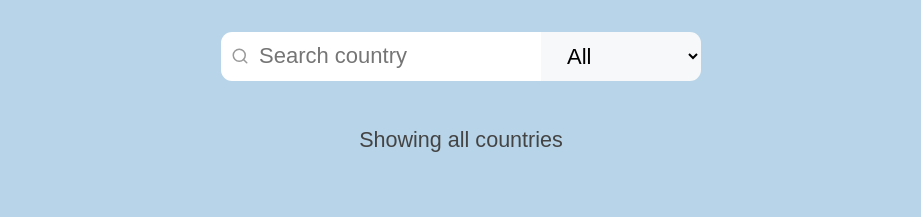
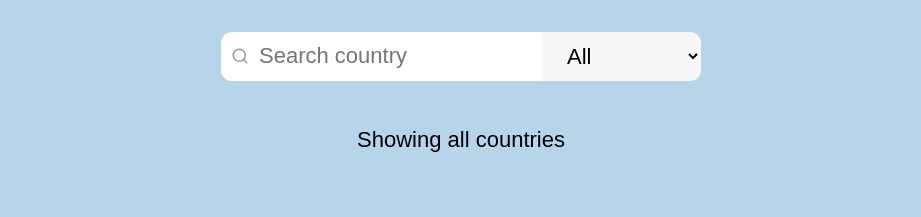
Before and after one commit to lovelyv/cast-project, a React (Vite) app: page /showcase in a window 1280 px wide. Shown: the part 960-1177 px from the top of the page, without its empty margins (179-1100 px from the left). Built offline with nearby package versions, Linux system fonts and the light colour scheme.

Commit message:
Finalize filter label and region groupings for OurShowcase page

```diff
--- a/src/component/OurShowcase.jsx
+++ b/src/component/OurShowcase.jsx
@@ -118,9 +118,9 @@ function OurShowcase() {
           </select>
         </div>
         {/* Filter label below search/filter combo */}
-        <div style={{ textAlign: 'center', marginTop: '0.3em', marginBottom: '0.7em', fontSize: '0.98em', color: '#444' }}>
-          {region === 'All' ? 'Showing all countries' : `${region}`}
-        </div>
+        <p style={{ textAlign: 'center', marginTop: '0.3em', marginBottom: '0.7em'}}>
+          {region === 'All' ? 'Showing all countries' : `Region: ${region}`}
+        </p>
 
         {/* Country Flag Thumbnails Grid - 4 per row, filtered by search and region, sequential with no empty spaces */}
         <div className={styles['country-flags-grid']}>
```
